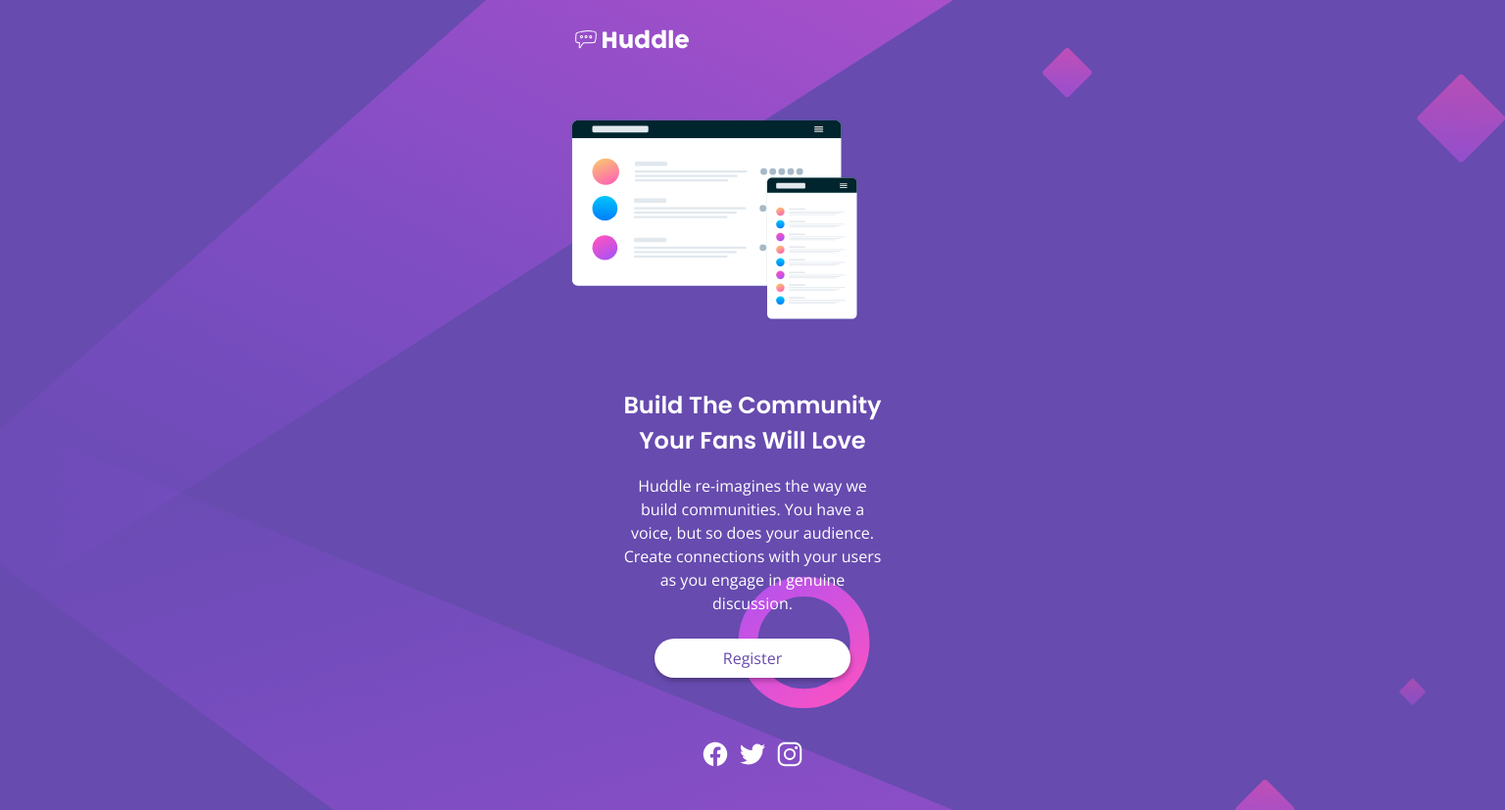
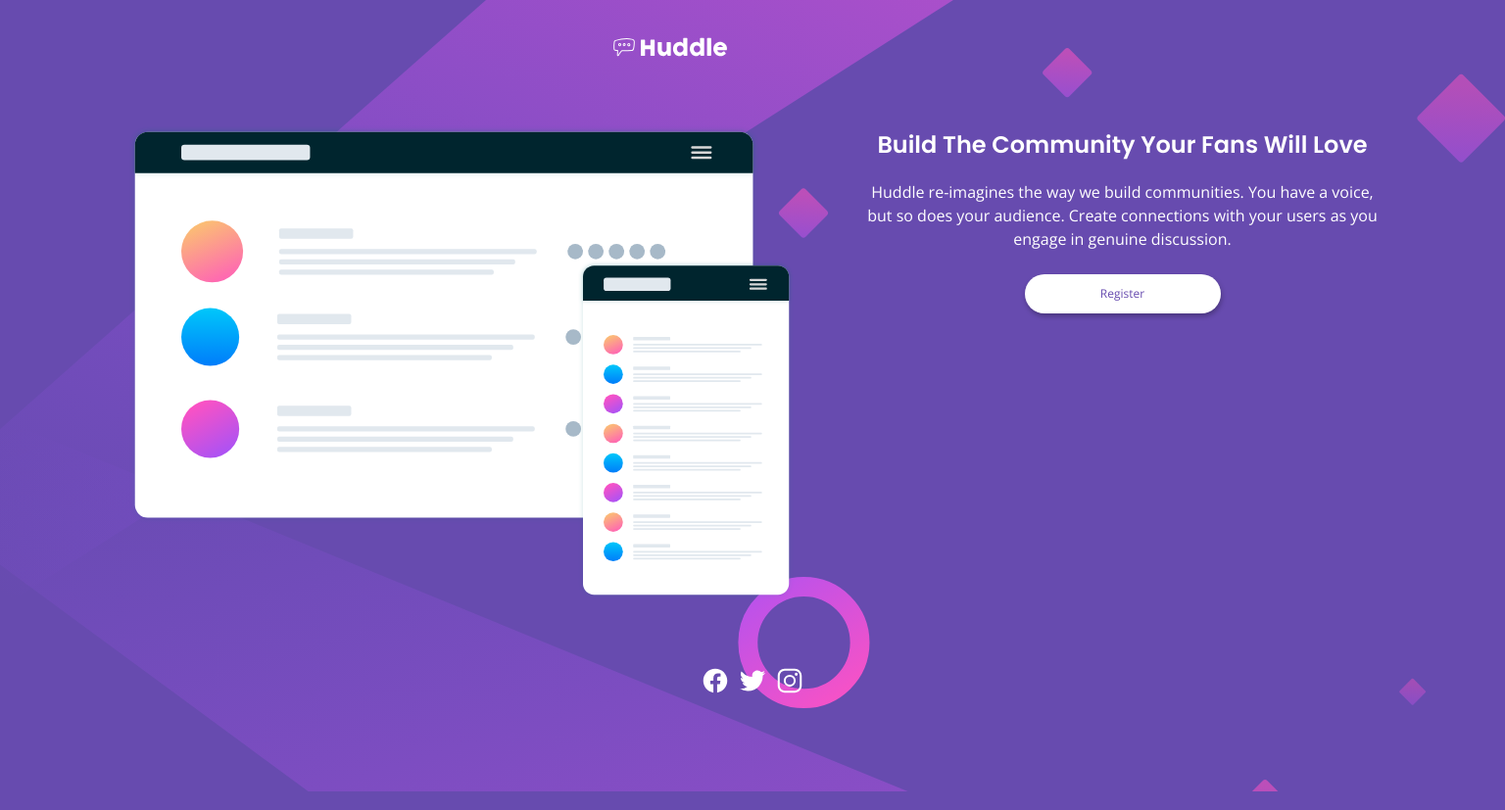
Before and after one commit to HubertKwiatkowski/FM-huddle-landing-page, a website: page index.html in a window 1536 px wide. Shown: the whole page at 98% size. Drawn offline with nearby package versions, Linux system fonts and the light colour scheme.

Commit message:
fixed mobile view

```diff
--- a/index.html
+++ b/index.html
@@ -15,22 +15,17 @@
 
 </head>
 <body>
-  <!-- <picture>
-    <source media="(min-width:50rem)" srcset="images/bg-desktop.svg">
-    <img src="images/bg-mobile.svg" alt="background image">
-  </picture> -->
-
   <header>
     <div class="logo"></div>
-    <div class="illustration-mockups"></div>
   </header>
 
   <main>
-    <div class="text">
+    <div class="illustration-mockups"></div>
+    <div class="registration">
       <h1>Build The Community Your Fans Will Love</h1>
-      <p>Huddle re-imagines the way we build communities. You have a voice, but so does your audience. Create connections with your users as you engage in genuine discussion. </p>
+      <p class="text">Huddle re-imagines the way we build communities. You have a voice, but so does your audience. Create connections with your users as you engage in genuine discussion. </p>
+      <div class="btn">Register</div>
     </div>
-    <div class="btn">Register</div>
   </main>
 
   <footer>
--- a/style.css
+++ b/style.css
@@ -25,7 +25,7 @@
 
   --fs-body: var(--fs-400);
   --fs-heading: var(--fs-600);
-  --fs-button: var(--fs--200);
+  --fs-button: var(--fs-200);
 
 }
 
@@ -45,53 +45,63 @@
 }
 
 body {
-  display: flex;
-  flex-direction: column;
-  align-items: center;
-  position:relative;
+  text-align: center;
   background-image: url('images/bg-mobile.svg');
   background-repeat: no-repeat;
-  background-size: 100vw auto;
+  background-size: 100% auto;
+  background-color: var(--clr-primary-100);
   font-family: var(--ff-body);
   font-size: var(--fs-body);
-  background-color: var(--clr-primary-100);
   color: var(--clr-neutral-100);
 }
 
-@media (min-width: 50rem) {
+@media (min-width: 90rem) {
   body {
     background-image: url('images/bg-desktop.svg');
   }
 }
 
-picture {
-  width: 100vw;
-  height: auto;
-  position:absolute;
-  z-index: -1;
-}
-
-picture.img {
-  width: auto;
-}
-
 header {
-  width: 375px;
-  height: 24.75rem;
+  width: 18.5rem;
   margin-inline: auto;
 }
 
-.header-inside-wrapper {
-
+@media (max-width: 20rem) {
+  header {
+    margin-inline: 1.5rem;
+  }
 }
 
 .logo {
-  width: 10rem;
+  width: 100%;
   height: 6.25rem;
   background-image: url('images/logo.svg');
   background-repeat: no-repeat;
   background-size: 7.8125rem 5rem;
-  margin-bottom: 1.25rem;
+  margin-block: 0.5rem 1.25rem;
+}
+
+main {
+  display: flex;
+  flex-direction: column;
+  max-width: 18.5rem;
+  margin-inline: auto;
+  text-align: center;
+}
+
+@media (max-width: 20rem) {
+  main {
+    margin-inline: 1.5rem;
+  }
+}
+
+@media (min-width: 90rem) {
+  main {
+    max-width:max-content;
+    flex-direction: row;
+    justify-content: center;
+    gap: 3.6875rem;
+  }
 }
 
 .illustration-mockups {
@@ -100,25 +110,35 @@
   background-image: url('images/illustration-mockups.svg');
   background-repeat: no-repeat;
   background-size: 18.5rem 13rem;
+  margin-bottom: 3.75rem;
 }
 
-main {
-  max-width: 17rem;
-  margin-inline: 2.25rem;
-  text-align: center;
+@media (min-width: 90rem) {
+  .illustration-mockups {
+    width: 43.5rem;
+    height: 30.8125rem;
+    background-size: 42.5rem auto;
+  }
+}
+
+@media (min-width: 90rem) {
+  .registration {
+    width: 32.5rem;
+  }
 }
 
 h1 {
   font-family: var(--ff-heading);
   font-size: var(--fs-heading);
   font-weight: var(--fw-600);
-  line-height: 2.25rem;
+  line-height: 2.5rem;
   margin-bottom: 1rem;
 }
 
 p {
   line-height: 1.5rem;
   margin-bottom: 1.5rem;
+  margin-inline: -0.1rem;
 }
 
 .btn {
```
